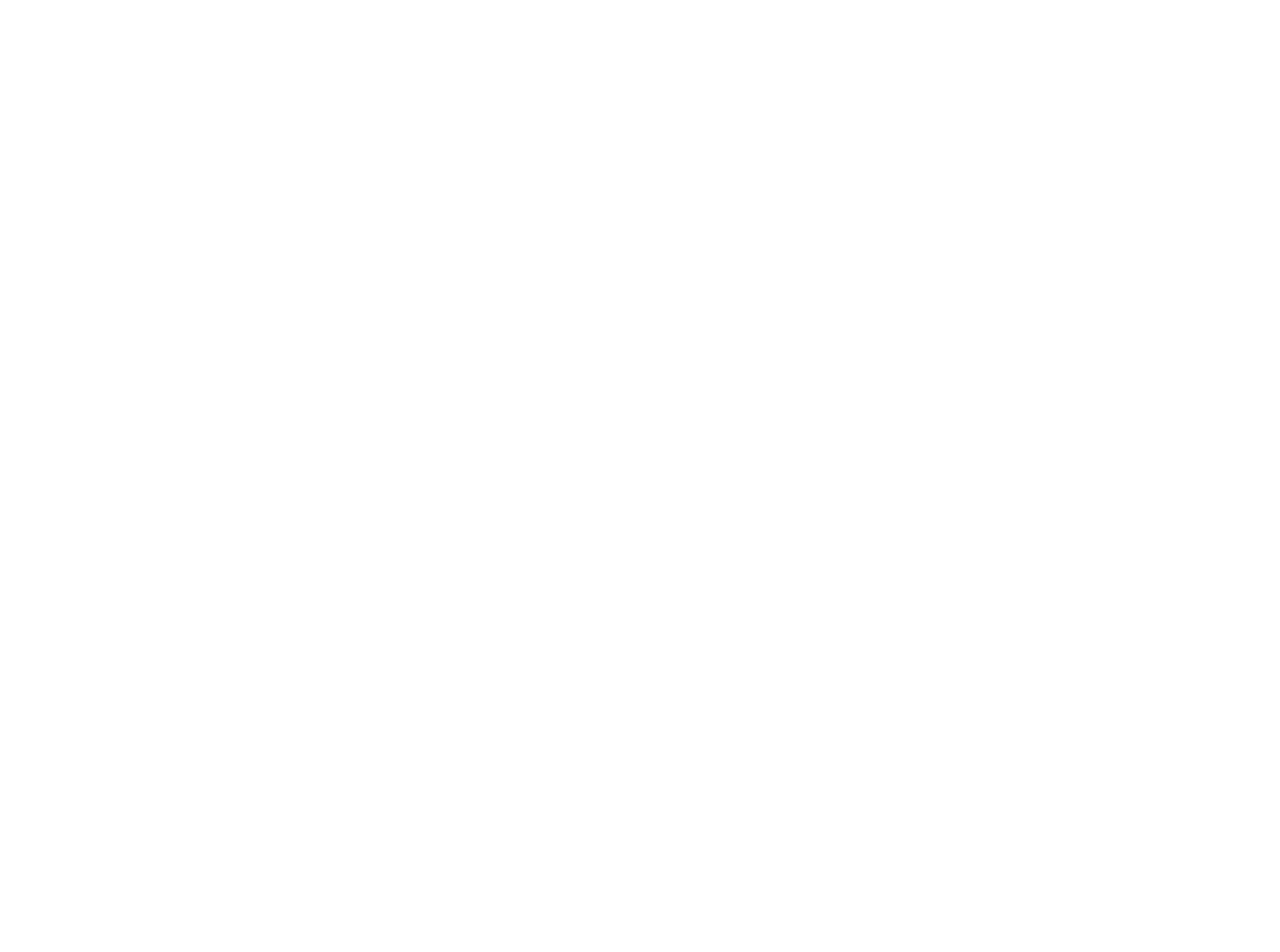
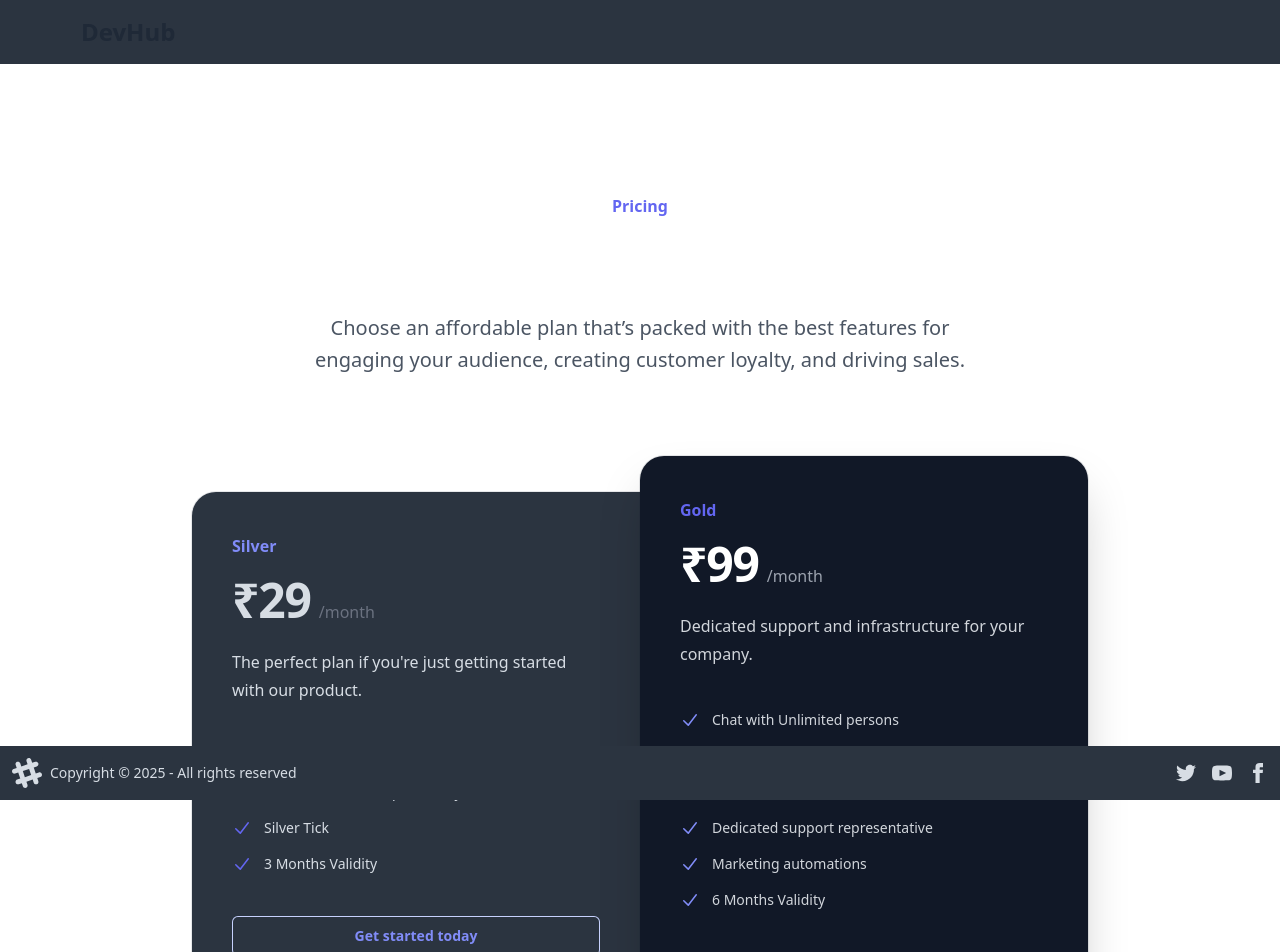
Before and after one commit to HarshCh0uhan/DevHub-Frontend, a React (Vite) app: page /premium in a window 1280 px wide. Before the commit this address had no page. Shown: the top 952 px of the page. Before the commit the page ends 800 px from the top, so only its background shows below. Built offline with nearby package versions, Linux system fonts and the light colour scheme; no server answers.

Commit message:
Premium component

```diff
--- a/package.json
+++ b/package.json
@@ -10,6 +10,7 @@
     "preview": "vite preview"
   },
   "dependencies": {
+    "@heroicons/react": "^2.2.0",
     "@reduxjs/toolkit": "^2.5.1",
     "axios": "^1.7.9",
     "cors": "^2.8.5",
--- a/src/App.jsx
+++ b/src/App.jsx
@@ -7,6 +7,7 @@
 import Feed from "./components/Feed"
 import Connections from "./components/Connections"
 import Request from "./components/Request"
+import Premium from "./components/Premium"
 
 function App() {
 
@@ -21,6 +22,7 @@
             <Route path="/profile" element={<Profile/>}/>
             <Route path="/connections" element={<Connections/>}/>
             <Route path="/request" element={<Request/>}/>
+            <Route path="/premium" element={<Premium/>}/>
           </Route>
         </Routes>
       </BrowserRouter>
--- a/src/components/Feed.jsx
+++ b/src/components/Feed.jsx
@@ -29,10 +29,12 @@
   if(!feed || feed.length <= 0) return <h1 className='font-bold text-2xl flex justify-center mt-10'>No User Found</h1>
 
   return (
-   feed && ( <div>
-      {feed.map((card) => <UserCard key={card._id} user={card} />
-      )}
-    </div>)
+    <div className='flex justify-center items-center px-14 mt-8'>
+      {feed && ( <div className='stack w-full max-w-md sm:max-w-lg'>
+          {feed.map((card) => <UserCard key={card._id} user={card} />
+          )}
+        </div>)}
+    </div>
   )
 }
 
--- a/src/components/NavBar.jsx
+++ b/src/components/NavBar.jsx
@@ -51,6 +51,7 @@
               </li>
               <li><Link to="/connections">Connections ({connections ? connections.length : "0"})</Link></li>
               <li><Link to="/request">Request ({requests ? requests.length : "0"})</Link></li>
+              <li><Link to="/premium">Premium</Link></li>
               <li><a onClick={handleLogout}>Logout</a></li>
             </ul>
           </div>
--- /dev/null
+++ b/src/components/Premium.jsx
@@ -0,0 +1,103 @@
+import React from 'react'
+
+import { CheckIcon } from '@heroicons/react/20/solid'
+
+import tiers from '/src/utils/mockData.js';
+
+function classNames(...classes) {
+  return classes.filter(Boolean).join(' ')
+}
+
+const Premium = () => {
+  return (
+    <div className="relative isolate bg-base-100 px-6 py-24 sm:py-32 lg:px-8">
+      <div aria-hidden="true" className="absolute inset-x-0 -top-3 -z-10 transform-gpu overflow-hidden px-36 blur-3xl">
+        <div
+          style={{
+            clipPath:
+              'polygon(74.1% 44.1%, 100% 61.6%, 97.5% 26.9%, 85.5% 0.1%, 80.7% 2%, 72.5% 32.5%, 60.2% 62.4%, 52.4% 68.1%, 47.5% 58.3%, 45.2% 34.5%, 27.5% 76.7%, 0.1% 64.9%, 17.9% 100%, 27.6% 76.8%, 76.1% 97.7%, 74.1% 44.1%)',
+          }}
+          className="mx-auto aspect-1155/678 w-[72.1875rem] bg-linear-to-tr from-[#ff80b5] to-[#9089fc] opacity-30"
+        />
+      </div>
+      <div className="mx-auto max-w-4xl text-center">
+        <h2 className="text-base/7 font-semibold text-indigo-500">Pricing</h2>
+        <p className="mt-2 text-5xl font-semibold tracking-tight text-balance text-white sm:text-6xl">
+          Choose the right plan for you
+        </p>
+      </div>
+      <p className="mx-auto mt-6 max-w-2xl text-center text-lg font-medium text-pretty text-gray-600 sm:text-xl/8">
+        Choose an affordable plan that’s packed with the best features for engaging your audience, creating customer
+        loyalty, and driving sales.
+      </p>
+      <div className="mx-auto mt-16 grid max-w-lg grid-cols-1 items-center gap-y-6 sm:mt-20 sm:gap-y-0 lg:max-w-4xl lg:grid-cols-2">
+        {tiers.map((tier, tierIdx) => (
+          <div
+            key={tier.id}
+            className={classNames(
+              tier.featured ? 'relative bg-gray-900 shadow-2xl' : 'bg-neutral sm:mx-8 lg:mx-0',
+              tier.featured
+                ? ''
+                : tierIdx === 0
+                  ? 'rounded-t-3xl sm:rounded-b-none lg:rounded-tr-none lg:rounded-bl-3xl'
+                  : 'sm:rounded-t-none lg:rounded-tr-3xl lg:rounded-bl-none',
+              'rounded-3xl p-8 ring-1 ring-gray-900/10 sm:p-10',
+            )}
+          >
+            <h3
+              id={tier.id}
+              className={classNames(tier.featured ? 'text-indigo-500' : 'text-indigo-400', 'text-base/7 font-semibold')}
+            >
+              {tier.name}
+            </h3>
+            <p className="mt-4 flex items-baseline gap-x-2">
+              <span
+                className={classNames(
+                  tier.featured ? 'text-white' : 'text-neutral-content',
+                  'text-5xl font-semibold tracking-tight',
+                )}
+              >
+                {tier.priceMonthly}
+              </span>
+              <span className={classNames(tier.featured ? 'text-gray-400' : 'text-gray-500', 'text-base')}>/month</span>
+            </p>
+            <p className={classNames(tier.featured ? 'text-gray-300' : 'text-neutral-content', 'mt-6 text-base/7')}>
+              {tier.description}
+            </p>
+            <ul
+              role="list"
+              className={classNames(
+                tier.featured ? 'text-gray-300' : 'text-neutral-content',
+                'mt-8 space-y-3 text-sm/6 sm:mt-10',
+              )}
+            >
+              {tier.features.map((feature) => (
+                <li key={feature} className="flex gap-x-3">
+                  <CheckIcon
+                    aria-hidden="true"
+                    className={classNames(tier.featured ? 'text-indigo-400' : 'text-indigo-500', 'h-6 w-5 flex-none')}
+                  />
+                  {feature}
+                </li>
+              ))}
+            </ul>
+            <a
+              href={tier.href}
+              aria-describedby={tier.id}
+              className={classNames(
+                tier.featured
+                  ? 'bg-indigo-600 text-white shadow-xs hover:bg-indigo-400 focus-visible:outline-indigo-500'
+                  : 'text-indigo-400 ring-1 ring-indigo-200 ring-inset hover:ring-indigo-300 focus-visible:outline-indigo-600',
+                'mt-8 block rounded-md px-3.5 py-2.5 text-center text-sm font-semibold focus-visible:outline-2 focus-visible:outline-offset-2 sm:mt-10',
+              )}
+            >
+              Get started today
+            </a>
+          </div>
+        ))}
+      </div>
+    </div>
+  )
+}
+
+export default Premium
--- /dev/null
+++ b/src/utils/mockData.js
@@ -0,0 +1,29 @@
+const tiers = [
+    {
+      name: 'Silver',
+      id: 'tier-hobby',
+      href: '#',
+      priceMonthly: '₹29',
+      description: "The perfect plan if you're just getting started with our product.",
+      features: ['Chat with 1 person', '100 Connection Request / Day', 'Silver Tick', '3 Months Validity'],
+      featured: false,
+    },
+    {
+      name: 'Gold',
+      id: 'tier-enterprise',
+      href: '#',
+      priceMonthly: '₹99',
+      description: 'Dedicated support and infrastructure for your company.',
+      features: [
+        'Chat with Unlimited persons',
+        'Unlimited Connection Request / Day',
+        'Gold Tick',
+        'Dedicated support representative',
+        'Marketing automations',
+        '6 Months Validity',
+      ],
+      featured: true,
+    },
+  ];
+
+  export default tiers;
```
Also changed, not shown: 1 other file (tests, documents, lock files or other folders).
